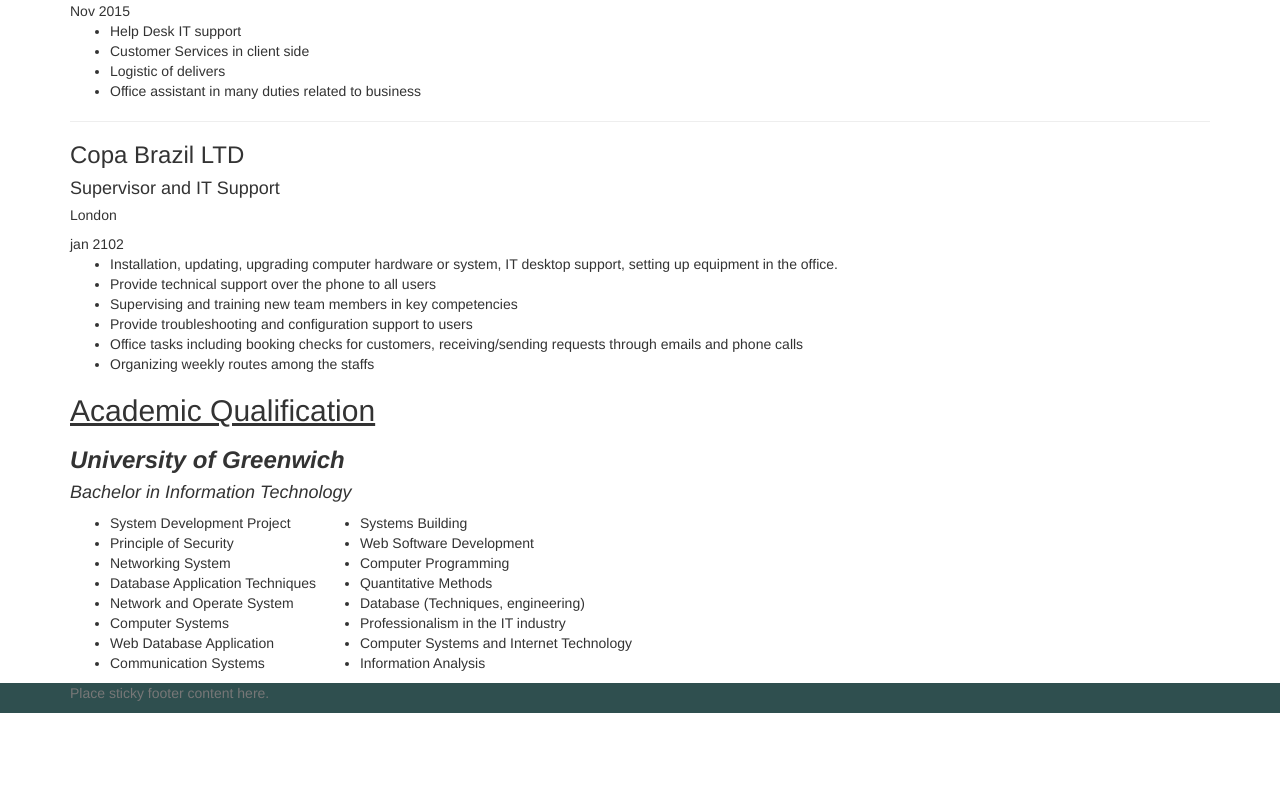
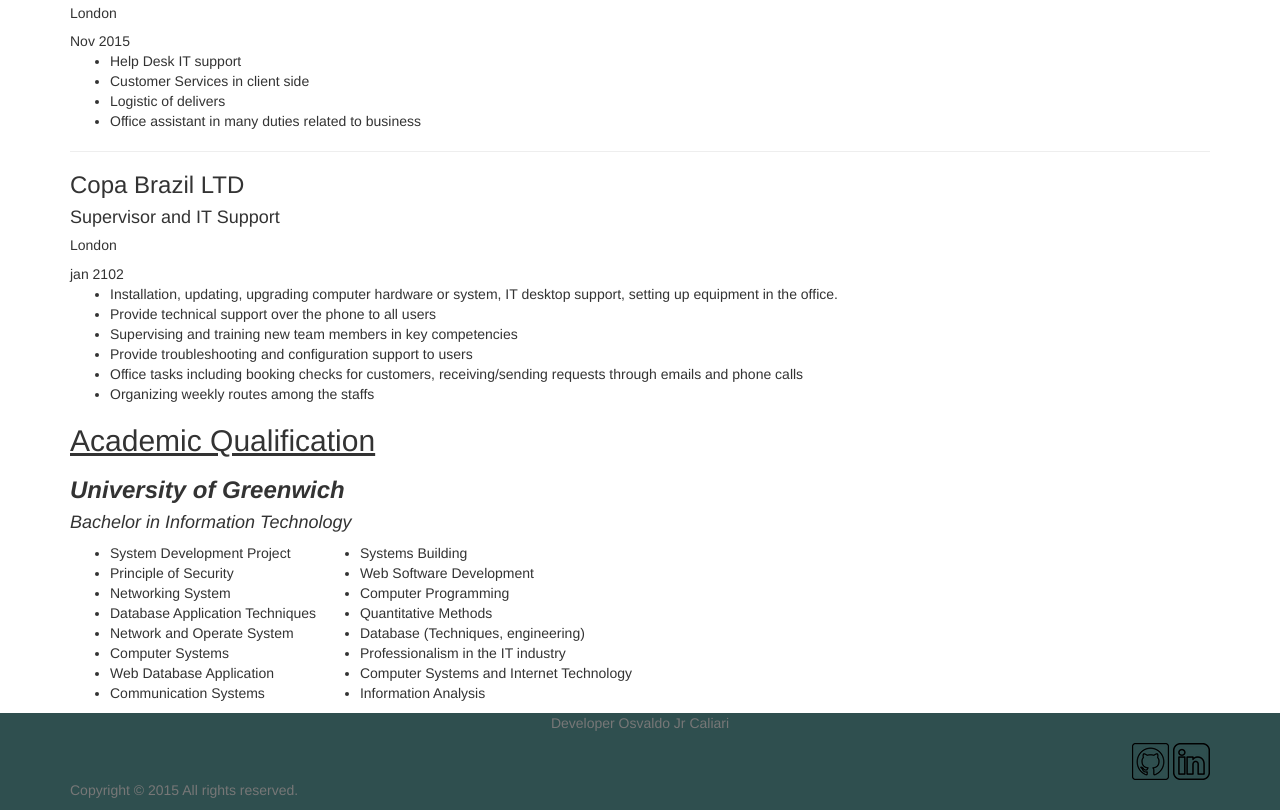
Before and after one commit to Calliari/portfolio, a plain HTML site: page osvaldo.html in a window 1280 px wide. Shown: the part 1135-1945 px from the top of the page. Before the commit the page ends 1848 px from the top, so only its background shows below. Drawn offline with nearby package versions, Linux system fonts and the light colour scheme.

Commit message:
add the linked and github icon

```diff
--- a/osvaldo.html
+++ b/osvaldo.html
@@ -18,6 +18,7 @@
     <section class="cv-head text-center">
       <h2><u>Osvaldo Caliari</u></h2>
       <h3>Information Technology Professional</h3>
+      <h4>"DevOps Junior"</h4>
     </section>
 
     <section class="personal-details">
@@ -136,7 +137,16 @@
 
 <footer class="footer">
      <div class="container">
-       <p class="text-muted">Place sticky footer content here.</p>
+       <p class="text-muted text-center">Developer Osvaldo Jr Caliari</p>
+       <div class="text-right">
+         <a href="https://github.com/Calliari">
+          <img src="img/github.png">
+         </a>
+        <a href="https://www.linkedin.com/in/jrcaliari/">
+          <img src="img/linkedin.png">
+        </a>
+        </div>
+       <p class="text-muted">Copyright © 2015 All rights reserved.</p>
      </div>
 </footer>
 
```
Also changed, not shown: img/github.png (added), img/linkedin.png (added).
